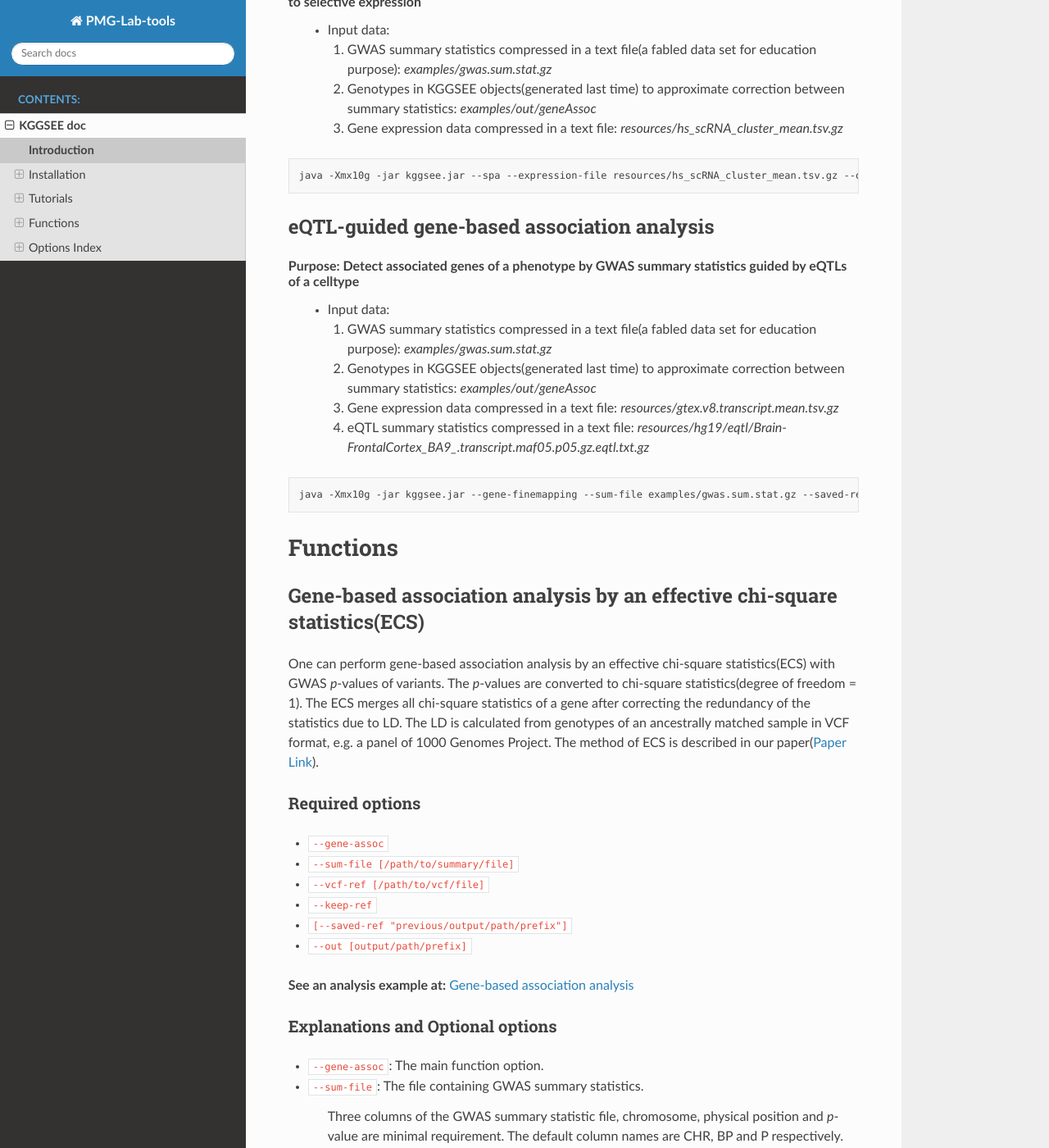
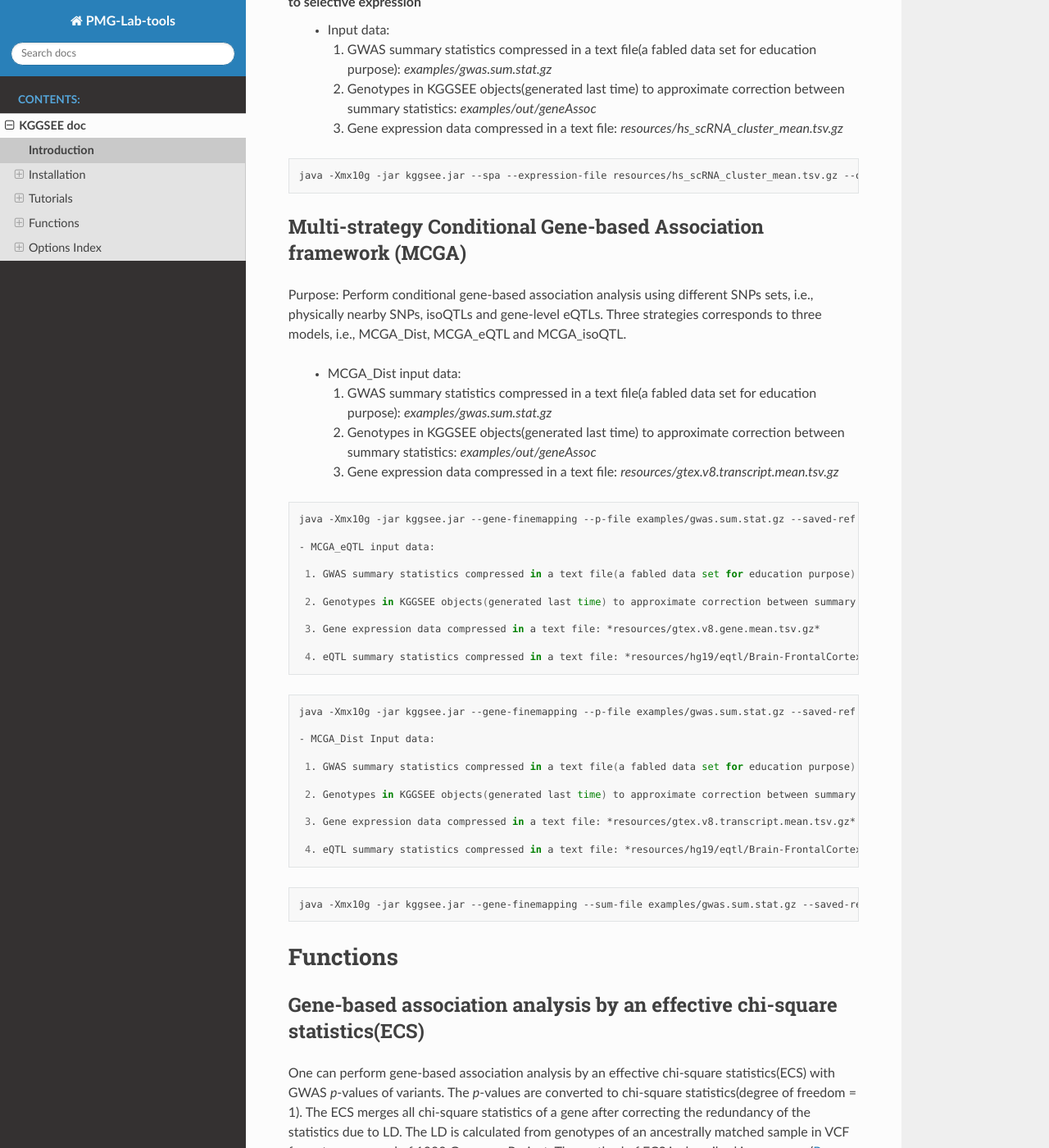
Before and after one commit to xiangyili11/Docs, a Sphinx documentation site: the page built from source/KGGSEE_doc/KGGSEE.rst, in a window 1280 px wide and 1400 px high, scrolled down 2753 px. Shown: the whole window at 82% size. Built offline with Sphinx 7.4.7 and the Read the Docs theme 2.0.0, drawn with Linux system fonts in a browser that asks for light colours.

Commit message:
Update KGGSEE.rst

```diff
--- a/source/KGGSEE_doc/KGGSEE.rst
+++ b/source/KGGSEE_doc/KGGSEE.rst
@@ -110,11 +110,39 @@ Purpose: Estimate relevant cell-types of a phenotype and finely map associated g
      java -Xmx10g -jar kggsee.jar --spa --expression-file resources/hs_scRNA_cluster_mean.tsv.gz --only-hgnc-gene --sum-file examples/gwas.sum.stat.gz --saved-ref  examples/out/geneAssoc --nt 10 --out examples/out/spa --excel
 
 
-eQTL-guided gene-based association analysis
+Multi-strategy Conditional Gene-based Association framework (MCGA)
 ~~~~~~~~~~~~~~~~~~~~~~~~~~~~~~~~~~~~~~~~~~~~~~~~~~~~~~~~~~~~~~~~~~~~~~~~~~~~~~~~~~~~~~~~~~~
 
-Purpose: Detect associated genes of a phenotype by GWAS summary statistics guided by eQTLs of a celltype
- - Input data:
+Purpose: Perform conditional gene-based association analysis using different SNPs sets, i.e., physically nearby SNPs, isoQTLs and gene-level eQTLs. Three strategies corresponds to three models, i.e., MCGA_Dist, MCGA_eQTL and MCGA_isoQTL.
+
+ - MCGA_Dist input data:
+
+   1. GWAS summary statistics compressed in a text file(a fabled data set for education purpose): *examples/gwas.sum.stat.gz*
+
+   2. Genotypes in KGGSEE objects(generated last time) to approximate correction between summary statistics: *examples/out/geneAssoc*
+
+   3. Gene expression data compressed in a text file: *resources/gtex.v8.transcript.mean.tsv.gz*
+
+
+.. code:: shell
+
+  java -Xmx10g -jar kggsee.jar --gene-finemapping --p-file examples/gwas.sum.stat.gz --saved-ref  examples/out/geneAssoc --expression-file resources/gtex.v8.transcript.mean.tsv.gz --chrom-col CHR --pos-col BP --p-col P --nt 10 --out examples/out/geneAssoceQTL --filter-maf-le 0.02 --only-hgnc-gene --p-value-cutoff 0.05 --multiple-testing bonf --regions-out chr6:27477797-34448354 --calc-selectivity
+
+  - MCGA_eQTL input data:
+
+   1. GWAS summary statistics compressed in a text file(a fabled data set for education purpose): *examples/gwas.sum.stat.gz*
+
+   2. Genotypes in KGGSEE objects(generated last time) to approximate correction between summary statistics: *examples/out/geneAssoc*
+
+   3. Gene expression data compressed in a text file: *resources/gtex.v8.gene.mean.tsv.gz*
+
+   4. eQTL summary statistics compressed in a text file: *resources/hg19/eqtl/Brain-FrontalCortex_BA9_.transcript.maf05.p01.gz.eqtl.txt.gz*
+
+.. code:: shell
+
+  java -Xmx10g -jar kggsee.jar --gene-finemapping --p-file examples/gwas.sum.stat.gz --saved-ref  examples/out/geneAssoc --expression-file resources/gtex.v8.gene.mean.tsv.gz --eqtl-file resources/hg19/eqtl/Brain-FrontalCortex_BA9_.transcript.maf05.p05.gz.eqtl.txt.gz --chrom-col CHR --pos-col BP --p-col P --filter-eqtl-p 0.01 --nt 10 --out examples/out/geneAssoceQTL --filter-maf-le 0.02 --only-hgnc-gene --p-value-cutoff 0.05 --multiple-testing bonf --regions-out chr6:27477797-34448354 --calc-selectivity
+
+  - MCGA_Dist Input data:
 
    1. GWAS summary statistics compressed in a text file(a fabled data set for education purpose): *examples/gwas.sum.stat.gz*
 
```
